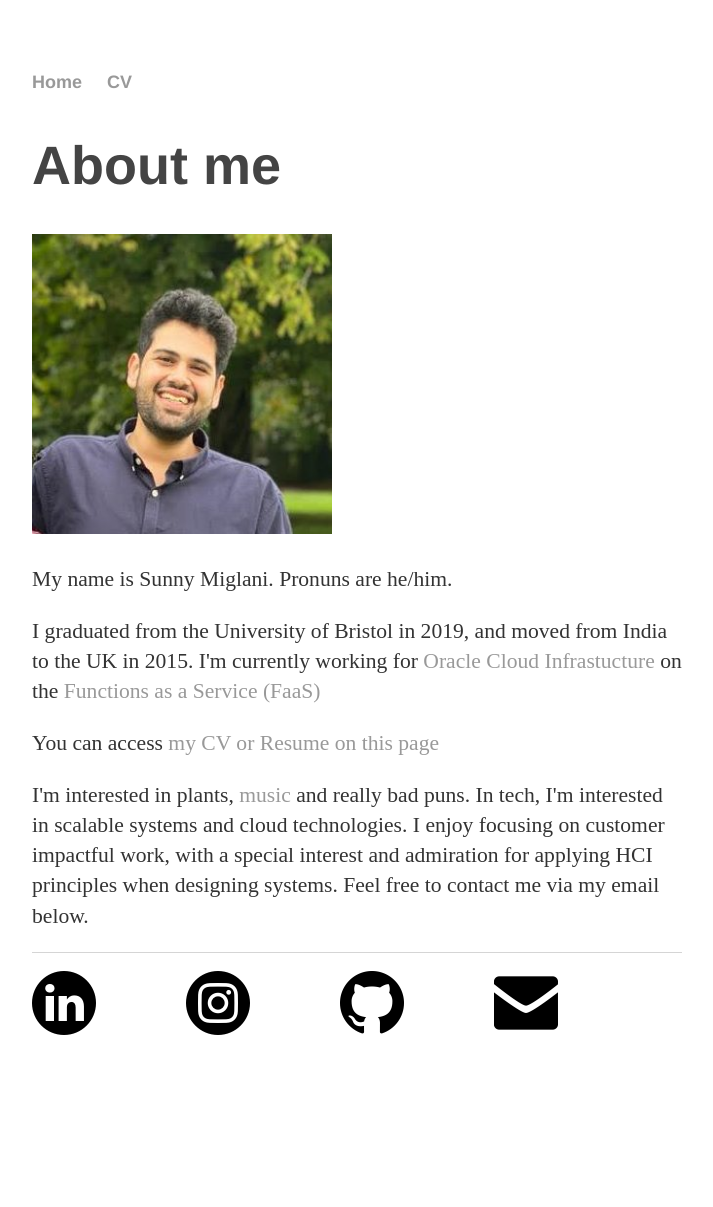
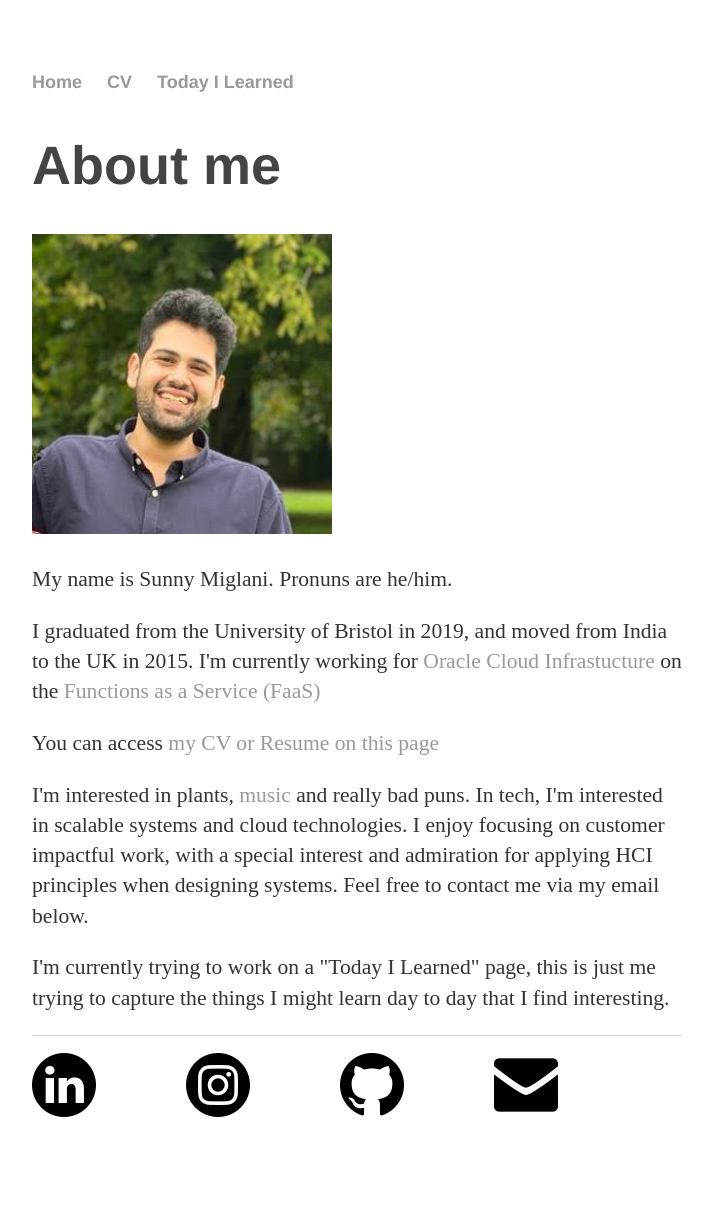
Before and after one commit to sunnyMiglani/sunnymiglani.github.io, a Jekyll site: the page built from index.html, in a window 1280 px wide. Shown: the whole page, without its empty margins (283-996 px from the left). Built offline with Jekyll 4.4.1, drawn with Linux system fonts in a browser that asks for light colours; before the commit the page ends 1125 px from its top, so only the background shows below that.

Commit message:
Adding Today I Learned

```diff
--- a/_includes/navigation.html
+++ b/_includes/navigation.html
@@ -2,5 +2,6 @@
     <ul>
         <li><a href="/">Home</a></li>
         <li><a href="/cv">CV</a></li>
-    </ul>
+	<li><a href="/todayILearned">Today I Learned</a></li>
+   </ul>
 </nav>
--- a/index.html
+++ b/index.html
@@ -23,3 +23,11 @@ title: About Sunny
   I'm interested in plants, <a href="https://open.spotify.com/user/sunnymig"> music </a> and really bad puns. In tech, I'm interested in scalable systems and cloud technologies.  I enjoy focusing on customer impactful work, with a special interest and admiration for applying HCI principles when designing systems.
  Feel free to contact me via my email below.
 </p>
+
+<p>
+ I'm currently trying to work on a "Today I Learned" page, this is just me trying to capture the things I might learn day to day that I find interesting.
+
+<br>
+
+
+</p>
```
Also changed, not shown: todayILearned/index.md (added, +7 -0 lines).
